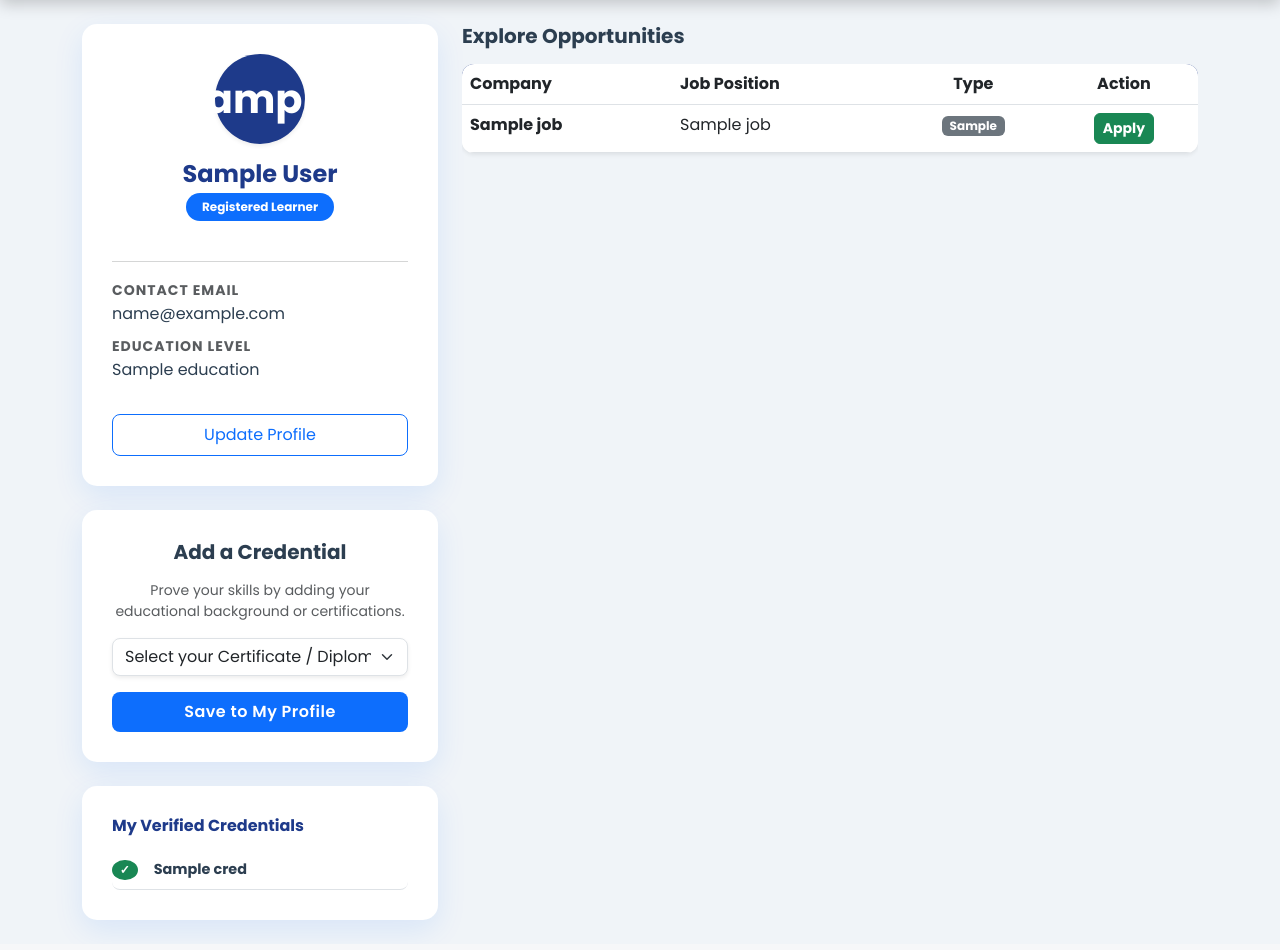
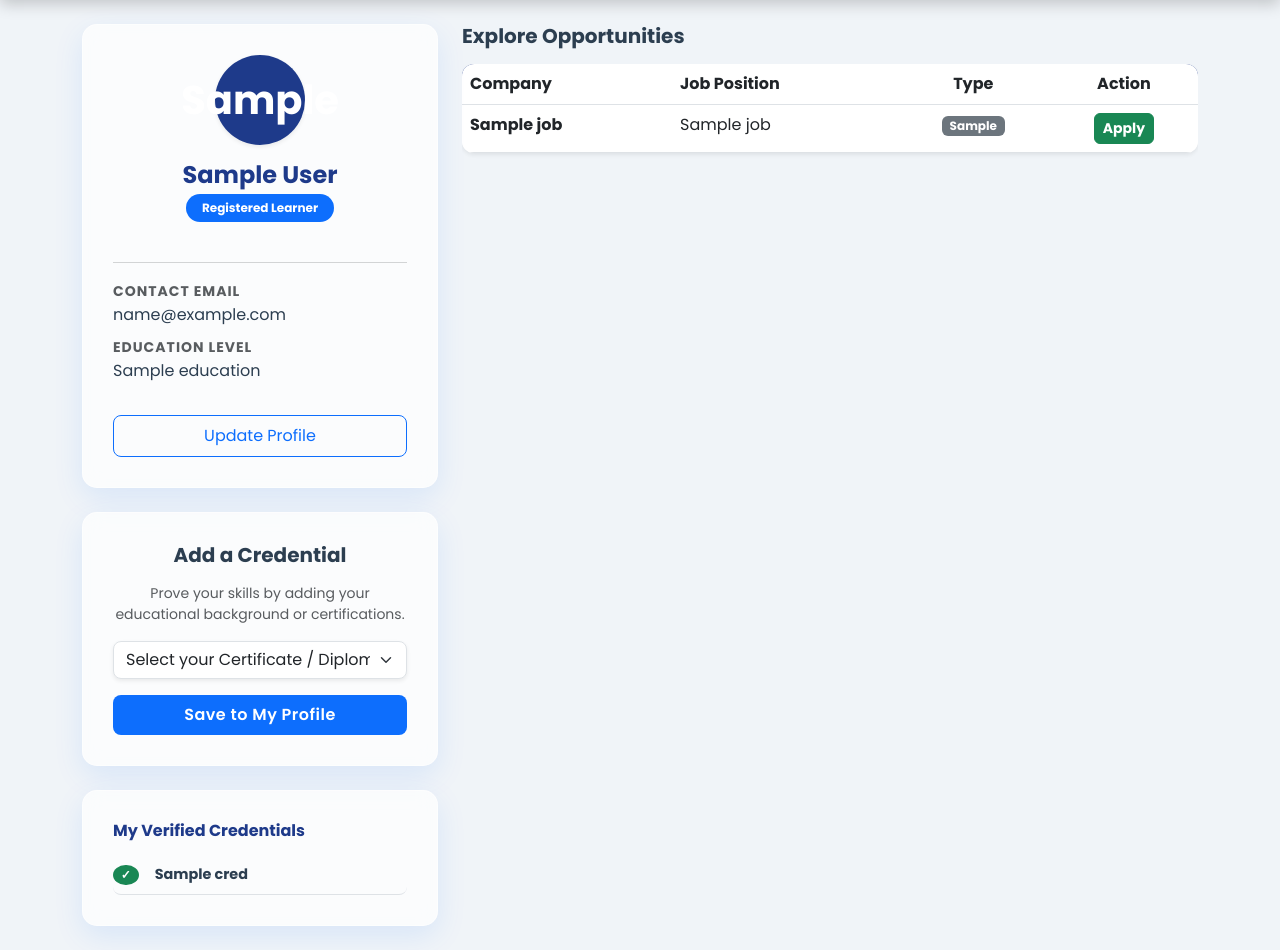
Before and after one commit to Jeysi-Oli/AxisLink-System, a Flask app: template templates/learner_dashboard.html in a window 1280 px wide. Shown: the part 62-1012 px from the top of the page. Run offline with Flask 3, Linux system fonts and the light colour scheme; the template is opened without the code that fills it: most values are stand-ins (such as "Sample title", 1, 10 or a date in 2020).

Commit message:
Enhance card style with transparency and blur for a modern look.

```diff
--- a/static/css/style.css
+++ b/static/css/style.css
@@ -39,12 +39,20 @@ body {
  * ============================================================================== */
 
 .glass-card {
-    background: #ffffff;
+    /* Ginagawang transparent ang puti (70% opacity) */
+    background: rgba(255, 255, 255, 0.7);
+
+    /* Ito ang magic ng Glassmorphism: bina-blur nito ang nasa likod ng card! */
+    backdrop-filter: blur(10px);
+    -webkit-backdrop-filter: blur(10px);
+
     border-radius: 15px;
     padding: 30px;
     box-shadow: 0 10px 30px rgba(13, 110, 253, 0.1);
-    border: none;
-    transition: transform 0.3s ease; /* Fluid transition for interactive lifting */
+
+    /* Manipis na white border para magmukhang kanto ng salamin */
+    border: 1px solid rgba(255, 255, 255, 0.5);
+    transition: transform 0.3s ease;
 }
 
 .glass-card:hover {
```
